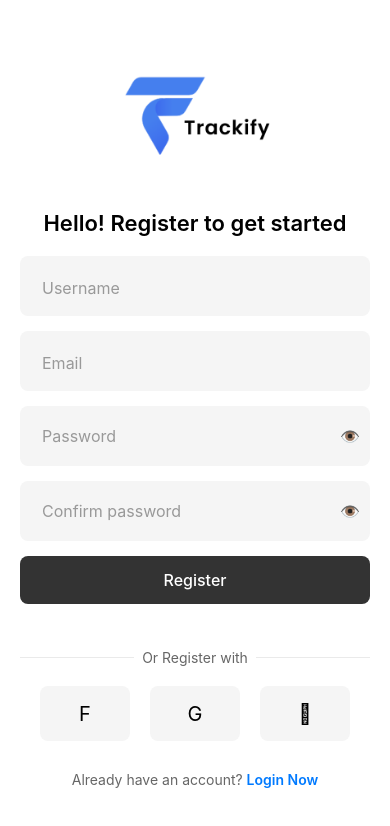
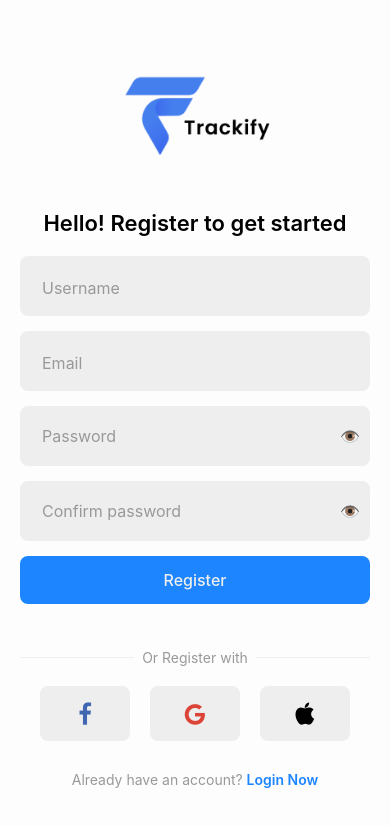
Before and after one commit to shayan-sohail/Trackify, a React Native app: screen /SignUpScreen in a window 390 px wide. Shown: the top 826 px of the page. Built offline with nearby package versions, Linux system fonts and the light colour scheme.

Commit message:
simplifying colors logic

```diff
--- a/src/components/EyeTextInput.js
+++ b/src/components/EyeTextInput.js
@@ -7,6 +7,7 @@
   StyleSheet,
   Text
 } from 'react-native';
+import Colors from '../constants/colors';
 
 const EyeTextInput = ({
   placeholder,
@@ -22,7 +23,7 @@
       <TextInput
         style={[styles.input, inputStyle]}
         placeholder={placeholder}
-        placeholderTextColor="#999"
+        placeholderTextColor= {Colors.medium}
         secureTextEntry={isSecure}
         onChangeText={onChangeText}
       />
@@ -45,7 +46,7 @@
     height: 60,
     flexDirection: 'row',
     alignItems: 'center',
-    backgroundColor: '#F5F5F5',
+    backgroundColor: Colors.light,
     borderRadius: 8,
     marginBottom: 15,
     padding: 10,
--- /dev/null
+++ b/src/constants/colors.js
@@ -0,0 +1,13 @@
+class Colors {
+    static highlight = '#1c85ff';
+
+    static veryLight = '#FDFDFD';
+    static light     = '#EEEEEE';
+    static mediumLight    = '#DDDDDD';
+    static medium    = '#999999';
+    static mediumDark    = '#666666';
+    static dark      = '#444444';
+    static veryDark  = '#222222';
+  }
+
+  export default Colors;
--- a/src/constants/styles.js
+++ /dev/null
@@ -1,23 +0,0 @@
-const Styles = {
-    Colors:
-    {
-        Button:
-        {
-            background: '#448AFF',
-            clicked: '#3163b9',
-            text: '#f2f2f2',
-        },
-        Text:
-        {
-            light: '#f2f2f2',
-            dark: '#444444',
-            primary: '#444444',
-            content: '#444444',
-            secondary: '#444444'
-        },
-        active: '#448AFF',
-        inactive: '#CCC'
-    }
-  };
-
-  export default Styles;
--- a/src/screens/IntroScreen.js
+++ b/src/screens/IntroScreen.js
@@ -9,7 +9,7 @@
   FlatList,
   Dimensions
 } from 'react-native';
-import Styles from '../constants/styles';
+import Colors from '../constants/colors';
 import { useNavigation } from '@react-navigation/native';
 
 const { width } = Dimensions.get('window');
@@ -129,7 +129,7 @@
 const styles = StyleSheet.create({
   container: {
     flex: 1,
-    backgroundColor: Styles.Colors.background,
+    backgroundColor: Colors.veryLight,
   },
   bottomRow: {
     flexDirection: 'row',
@@ -138,11 +138,11 @@
   },
   bottomText: {
     fontSize: 14,
-    color: '#666',
+    color: Colors.medium,
   },
   registerNow: {
     fontSize: 14,
-    color: Styles.Colors.Button.background,
+    color: Colors.highlight,
     fontWeight: '600',
   },
   swipeArea: {
@@ -169,13 +169,13 @@
     fontSize: 20,
     fontWeight: '600',
     marginVertical: 8,
-    color: Styles.Colors.Text.primary
+    color: Colors.dark,
   },
   subtitle: {
     fontSize: 14,
     textAlign: 'center',
     marginHorizontal: 30,
-    color: Styles.Colors.Text.content,
+    color: Colors.medium,
   },
   dotContainer: {
     flexDirection: 'row',
@@ -188,10 +188,10 @@
     marginHorizontal: 5,
   },
   activeDot: {
-    backgroundColor: Styles.Colors.active
+    backgroundColor: Colors.highlight
   },
   inactiveDot: {
-    backgroundColor: Styles.Colors.inactive
+    backgroundColor: Colors.mediumLight
   },
   buttonArea: {
     flex: 1,
@@ -200,7 +200,7 @@
     paddingHorizontal: 20,
   },
   button: {
-    backgroundColor: Styles.Colors.Button.background,
+    backgroundColor: Colors.highlight,
     paddingVertical: 12,
     width: '80%', // increased width for Get Started button
     alignItems: 'center',
@@ -208,14 +208,14 @@
     marginBottom: 15,
   },
   buttonPressed: {
-    backgroundColor: Styles.Colors.Button.clicked,
+    backgroundColor: Colors.highlight,
   },
   buttonText: {
-    color: Styles.Colors.Button.text,
+    color: Colors.light,
     fontSize: 16,
   },
   signInText: {
-    color: Styles.Colors.Text.primary,
+    color: Colors.highlight,
     fontSize: 14,
   },
 });
--- a/src/screens/LoginScreen.js
+++ b/src/screens/LoginScreen.js
@@ -9,11 +9,11 @@
   Dimensions
 } from 'react-native';
 import { useNavigation } from '@react-navigation/native';
+import Icon from 'react-native-vector-icons/FontAwesome';
 
 import EyeTextInput from '../components/EyeTextInput'; // For password
 import { TextInput } from 'react-native-gesture-handler'; // or from 'react-native' if you prefer
-
-const { width } = Dimensions.get('window');
+import Colors from '../constants/colors';
 
 const LoginScreen = () => {
 
@@ -40,7 +40,7 @@
         <TextInput
           style={styles.emailInput}
           placeholder="Enter your email"
-          placeholderTextColor="#999"
+          placeholderTextColor={Colors.medium}
         />
       </View>
 
@@ -71,15 +71,15 @@
       {/* Social buttons row */}
       <View style={styles.socialRow}>
         <TouchableOpacity style={styles.socialButton}>
-          <Text style={styles.socialIcon}>F</Text>
+          <Icon name="facebook" size={24} color="#4267B2" />
         </TouchableOpacity>
 
         <TouchableOpacity style={styles.socialButton}>
-          <Text style={styles.socialIcon}>G</Text>
+          <Icon name="google" size={24} color="#DB4437" />
         </TouchableOpacity>
 
         <TouchableOpacity style={styles.socialButton}>
-          <Text style={styles.socialIcon}>A</Text>
+          <Icon name="apple" size={24} color="#000" />
         </TouchableOpacity>
       </View>
 
@@ -101,7 +101,7 @@
 const styles = StyleSheet.create({
   container: {
     flex: 1,
-    backgroundColor: '#fff',
+    backgroundColor: Colors.veryLight,
     paddingHorizontal: 20,
     paddingTop: 40,
     alignItems: 'center', // Center logo horizontally
@@ -121,7 +121,7 @@
   inputContainer: {
     width: '100%',
     height: 60,
-    backgroundColor: '#F5F5F5',
+    backgroundColor: Colors.light,
     borderRadius: 8,
     marginBottom: 15,
     padding: 10,
@@ -129,7 +129,7 @@
   emailInput: {
     fontSize: 16,
     padding: 12,
-    color: '#000',
+    color: Colors.dark,
   },
   forgotContainer: {
     alignSelf: 'flex-end',
@@ -137,10 +137,10 @@
   },
   forgotText: {
     fontSize: 12,
-    color: '#007AFF', // Blue color for forgot password
+    color: Colors.highlight // Blue color for forgot password
   },
   loginButton: {
-    backgroundColor: '#333',
+    backgroundColor: Colors.highlight,
     paddingVertical: 14,
     borderRadius: 8,
     width: '100%',
@@ -148,7 +148,7 @@
     marginBottom: 25,
   },
   loginButtonText: {
-    color: '#fff',
+    color: Colors.light,
     fontSize: 16,
     fontWeight: '500',
   },
@@ -161,11 +161,11 @@
   orLine: {
     flex: 1,
     height: 1,
-    backgroundColor: '#EAEAEA',
+    backgroundColor: Colors.light,
   },
   orText: {
     marginHorizontal: 8,
-    color: '#666',
+    color: Colors.medium,
     fontSize: 14,
   },
   socialRow: {
@@ -178,7 +178,7 @@
     width: 90,
     height: 55,
     borderRadius: 8,
-    backgroundColor: '#F5F5F5',
+    backgroundColor: Colors.light,
     alignItems: 'center',
     justifyContent: 'center',
   },
@@ -192,11 +192,11 @@
   },
   bottomText: {
     fontSize: 14,
-    color: '#666',
+    color: Colors.medium,
   },
   registerNow: {
     fontSize: 14,
-    color: '#007AFF',
+    color: Colors.highlight,
     fontWeight: '600',
   },
 });
--- a/src/screens/SignUpScreen.js
+++ b/src/screens/SignUpScreen.js
@@ -9,9 +9,11 @@
   Dimensions,
 } from 'react-native';
 import { useNavigation } from '@react-navigation/native';
+import Icon from 'react-native-vector-icons/FontAwesome';
 
 import EyeTextInput from '../components/EyeTextInput'; // for password fields
 import { TextInput } from 'react-native-gesture-handler';
+import Colors from '../constants/colors';
 
 const { width } = Dimensions.get('window');
 
@@ -43,7 +45,7 @@
         <TextInput
           style={styles.textInput}
           placeholder="Username"
-          placeholderTextColor="#999"
+          placeholderTextColor={Colors.medium}
         />
       </View>
 
@@ -52,7 +54,7 @@
         <TextInput
           style={styles.textInput}
           placeholder="Email"
-          placeholderTextColor="#999"
+          placeholderTextColor={Colors.medium}
         />
       </View>
 
@@ -85,15 +87,15 @@
       {/* Social buttons row */}
       <View style={styles.socialRow}>
         <TouchableOpacity style={styles.socialButton}>
-          <Text style={styles.socialIcon}>F</Text>
+          <Icon name="facebook" size={24} color="#4267B2" />
         </TouchableOpacity>
 
         <TouchableOpacity style={styles.socialButton}>
-          <Text style={styles.socialIcon}>G</Text>
+          <Icon name="google" size={24} color="#DB4437" />
         </TouchableOpacity>
 
         <TouchableOpacity style={styles.socialButton}>
-          <Text style={styles.socialIcon}></Text>
+          <Icon name="apple" size={24} color="#000" />
         </TouchableOpacity>
       </View>
 
@@ -115,7 +117,7 @@
 const styles = StyleSheet.create({
   container: {
     flex: 1,
-    backgroundColor: '#fff',
+    backgroundColor: Colors.veryLight,
     paddingHorizontal: 20,
     paddingTop: 40,
     alignItems: 'center', // Center logo horizontally
@@ -135,7 +137,7 @@
   inputContainer: {
     width: '100%',
     height: 60,
-    backgroundColor: '#F5F5F5',
+    backgroundColor: Colors.light,
     borderRadius: 8,
     marginBottom: 15,
     padding: 10,
@@ -143,10 +145,10 @@
   textInput: {
     fontSize: 16,
     padding: 12,
-    color: '#000',
+    color: Colors.dark,
   },
   loginButton: {
-    backgroundColor: '#333',
+    backgroundColor: Colors.highlight,
     paddingVertical: 14,
     borderRadius: 8,
     width: '100%',
@@ -154,7 +156,7 @@
     marginBottom: 25,
   },
   loginButtonText: {
-    color: '#fff',
+    color: Colors.light,
     fontSize: 16,
     fontWeight: '500',
   },
@@ -167,11 +169,11 @@
   orLine: {
     flex: 1,
     height: 1,
-    backgroundColor: '#EAEAEA',
+    backgroundColor: Colors.light,
   },
   orText: {
     marginHorizontal: 8,
-    color: '#666',
+    color: Colors.medium,
     fontSize: 14,
   },
   socialRow: {
@@ -184,7 +186,7 @@
     width: 90,
     height: 55,
     borderRadius: 8,
-    backgroundColor: '#F5F5F5',
+    backgroundColor: Colors.light,
     alignItems: 'center',
     justifyContent: 'center',
   },
@@ -198,11 +200,11 @@
   },
   bottomText: {
     fontSize: 14,
-    color: '#666',
+    color: Colors.medium,
   },
   registerNow: {
     fontSize: 14,
-    color: '#007AFF',
+    color: Colors.highlight,
     fontWeight: '600',
   },
 });
```
